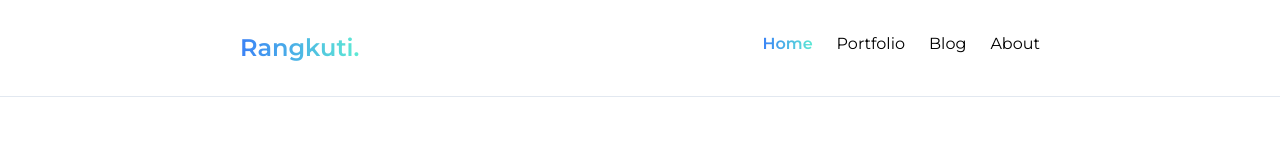
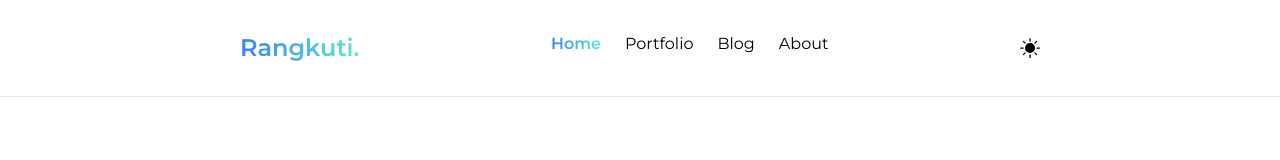
Before and after one commit to ibrahimrangkuti/portfolio-nextjs, a Next.js app: page / in a window 1280 px wide. Shown: the top 160 px of the page. Built offline with nearby package versions, Linux system fonts and the light colour scheme.

Commit message:
menambah fitur darkmode

```diff
--- a/package.json
+++ b/package.json
@@ -12,6 +12,7 @@
     "eslint": "8.27.0",
     "eslint-config-next": "13.0.3",
     "next": "13.0.3",
+    "next-themes": "^0.2.1",
     "react": "18.2.0",
     "react-dom": "18.2.0",
     "react-icons": "^4.6.0"
--- a/src/components/Navbar.jsx
+++ b/src/components/Navbar.jsx
@@ -1,9 +1,32 @@
-import React from "react";
+import React, { useState, useEffect } from "react";
 import { AiOutlineMenu } from "react-icons/ai";
+import { BsFillSunFill, BsFillMoonFill } from "react-icons/bs";
 import Link from "next/link";
 import { useRouter } from "next/router";
+import { useTheme } from "next-themes";
 
 const Navbar = () => {
+  const ThemeChanger = () => {
+    const { theme, setTheme } = useTheme();
+    if (theme === "light") {
+      return (
+        <BsFillMoonFill
+          className="cursor-pointer"
+          size={20}
+          onClick={() => setTheme("dark")}
+        />
+      );
+    } else {
+      return (
+        <BsFillSunFill
+          className="cursor-pointer"
+          size={20}
+          onClick={() => setTheme("light")}
+        />
+      );
+    }
+  };
+
   const menus = [
     {
       label: "Home",
@@ -52,7 +75,10 @@ const Navbar = () => {
               </li>
             ))}
           </ul>
-          <AiOutlineMenu size={26} className="md:hidden cursor-pointer" />
+          <div className="flex space-x-2 items-center">
+            <ThemeChanger />
+            <AiOutlineMenu size={26} className="md:hidden cursor-pointer" />
+          </div>
         </div>
       </div>
     </div>
--- a/src/pages/_app.js
+++ b/src/pages/_app.js
@@ -1,11 +1,14 @@
 import "../styles/globals.css";
 import Layout from "../components/Layout";
+import { ThemeProvider } from "next-themes";
 
 function MyApp({ Component, pageProps }) {
   return (
-    <Layout>
-      <Component {...pageProps} />
-    </Layout>
+    <ThemeProvider enableSystem={true} attribute="class">
+      <Layout>
+        <Component {...pageProps} />
+      </Layout>
+    </ThemeProvider>
   );
 }
 
--- a/tailwind.config.js
+++ b/tailwind.config.js
@@ -4,6 +4,7 @@ module.exports = {
     "./src/pages/**/*.{js,ts,jsx,tsx}",
     "./src/components/**/*.{js,ts,jsx,tsx}",
   ],
+  darkMode: "class",
   theme: {
     extend: {
       fontFamily: {
```
Also changed, not shown: 1 other file (tests, documents, lock files or other folders).
